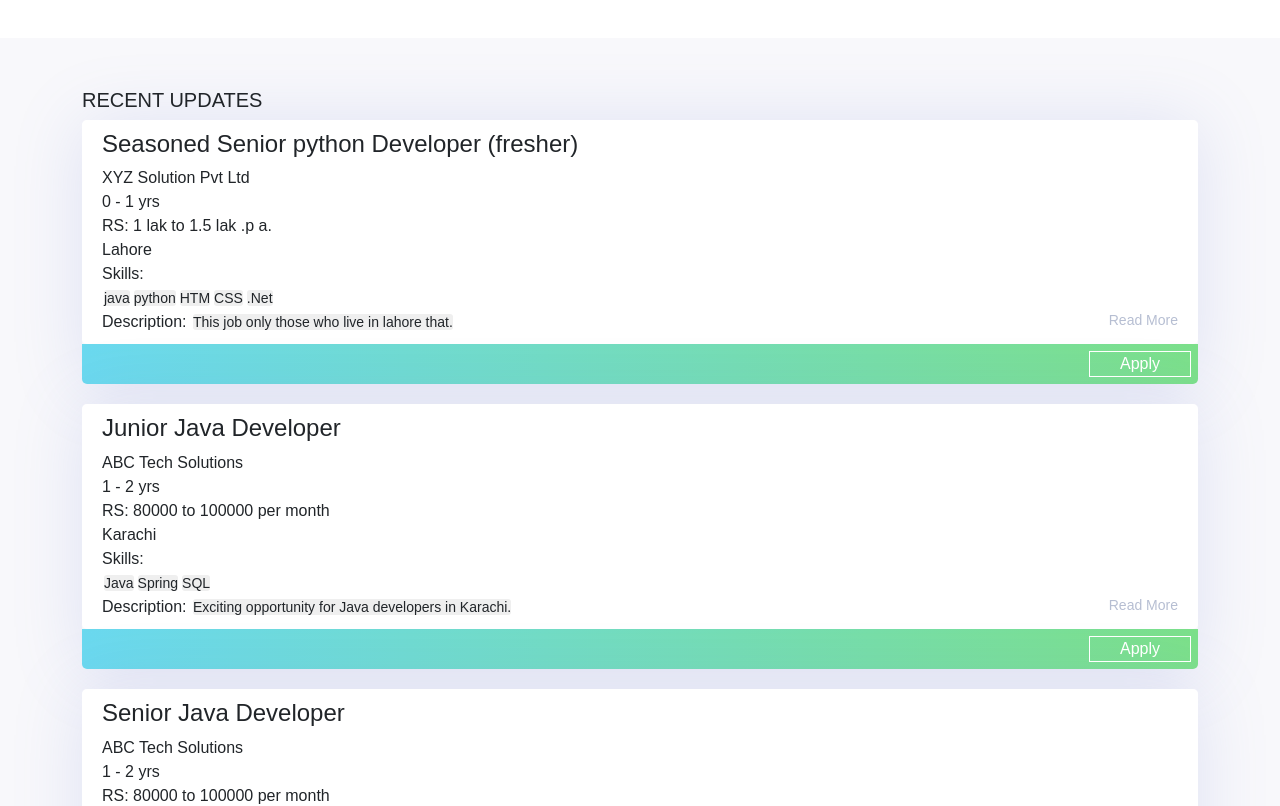
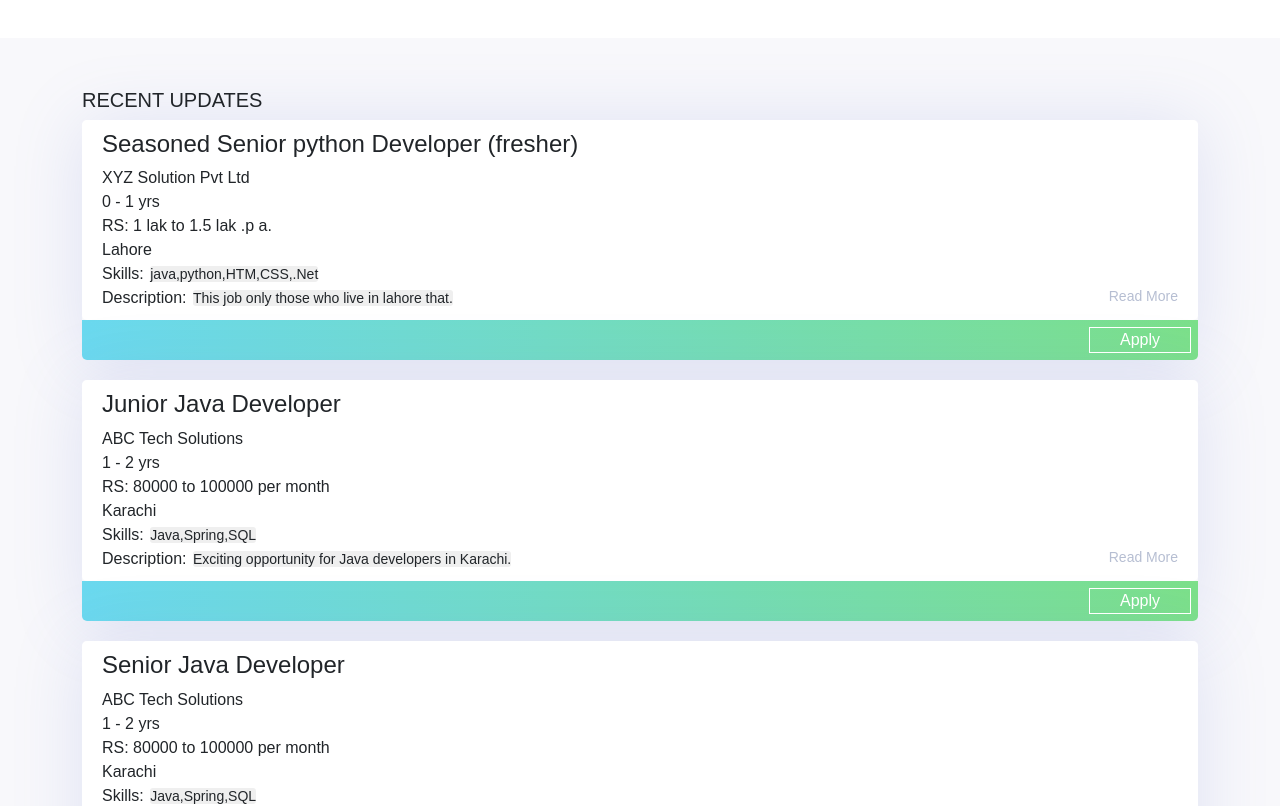
Before and after one commit to mBilalVirk/job-portal, a React (Vite) app: page / in a window 1280 px wide. Shown: the part 1020-1826 px from the top of the page. Built offline with nearby package versions, Linux system fonts and the light colour scheme.

Commit message:
some changes

```diff
--- a/src/components/jobs/Jobs.jsx
+++ b/src/components/jobs/Jobs.jsx
@@ -44,17 +44,9 @@ function Jobs() {
                 <p>{job.Experience}</p>
                 <p>{job.Salary}</p>
                 <p>{job.Location}</p>
-                {/* <p>
+                <p>
                   Skills: <small>{job.Skills}</small>
-                </p> */}
-                <p>Skills:</p>
-                {/* Split skills by comma and render each in a separate <p> */}
-                {job.Skills.split(",").map((skill, idx) => (
-                  <small key={idx} className="skill">
-                    {skill.trim()}
-                  </small>
-                ))}
-                <p></p>
+                </p>
                 <p>
                   Description:{" "}
                   <small>
```
